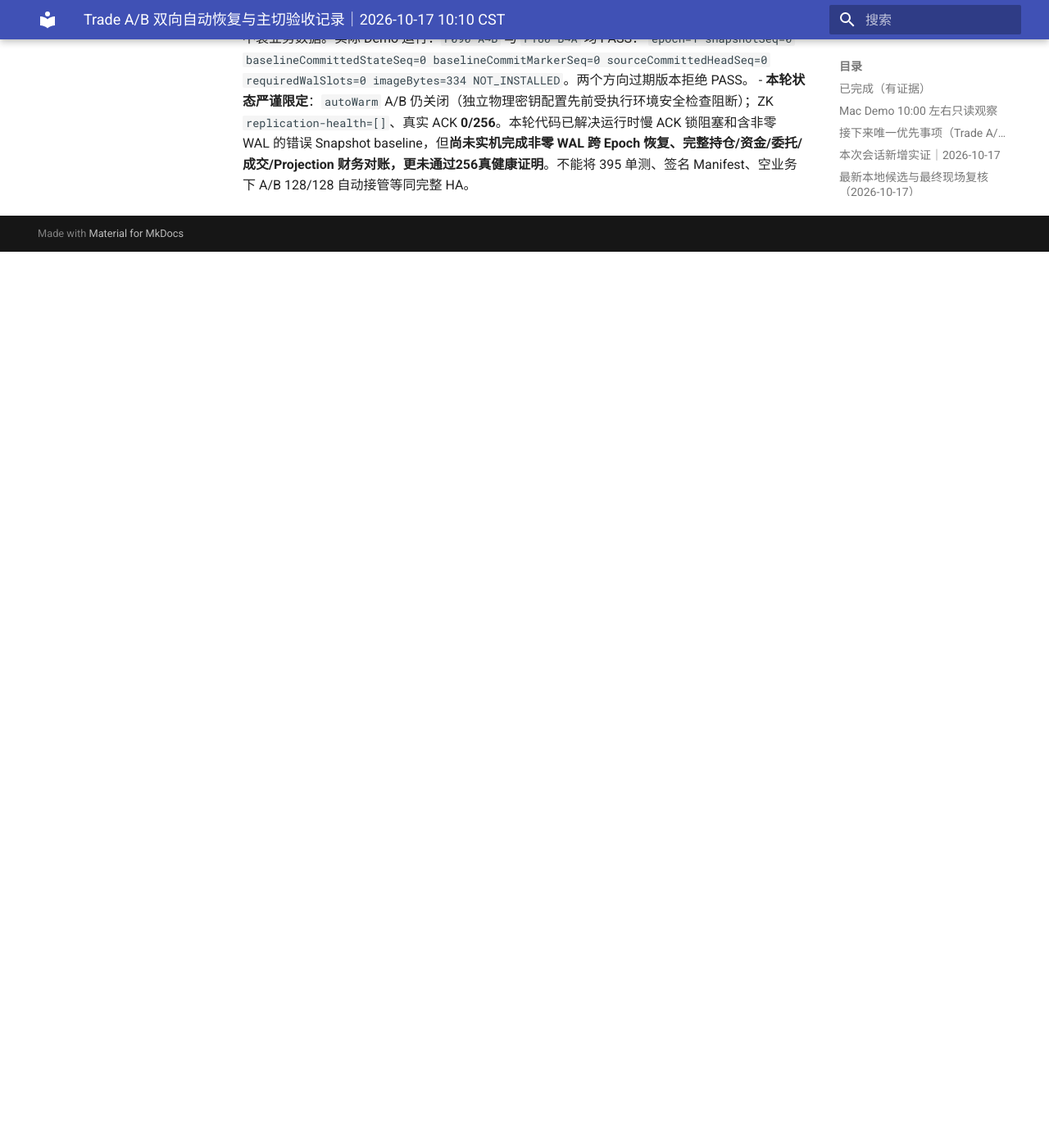
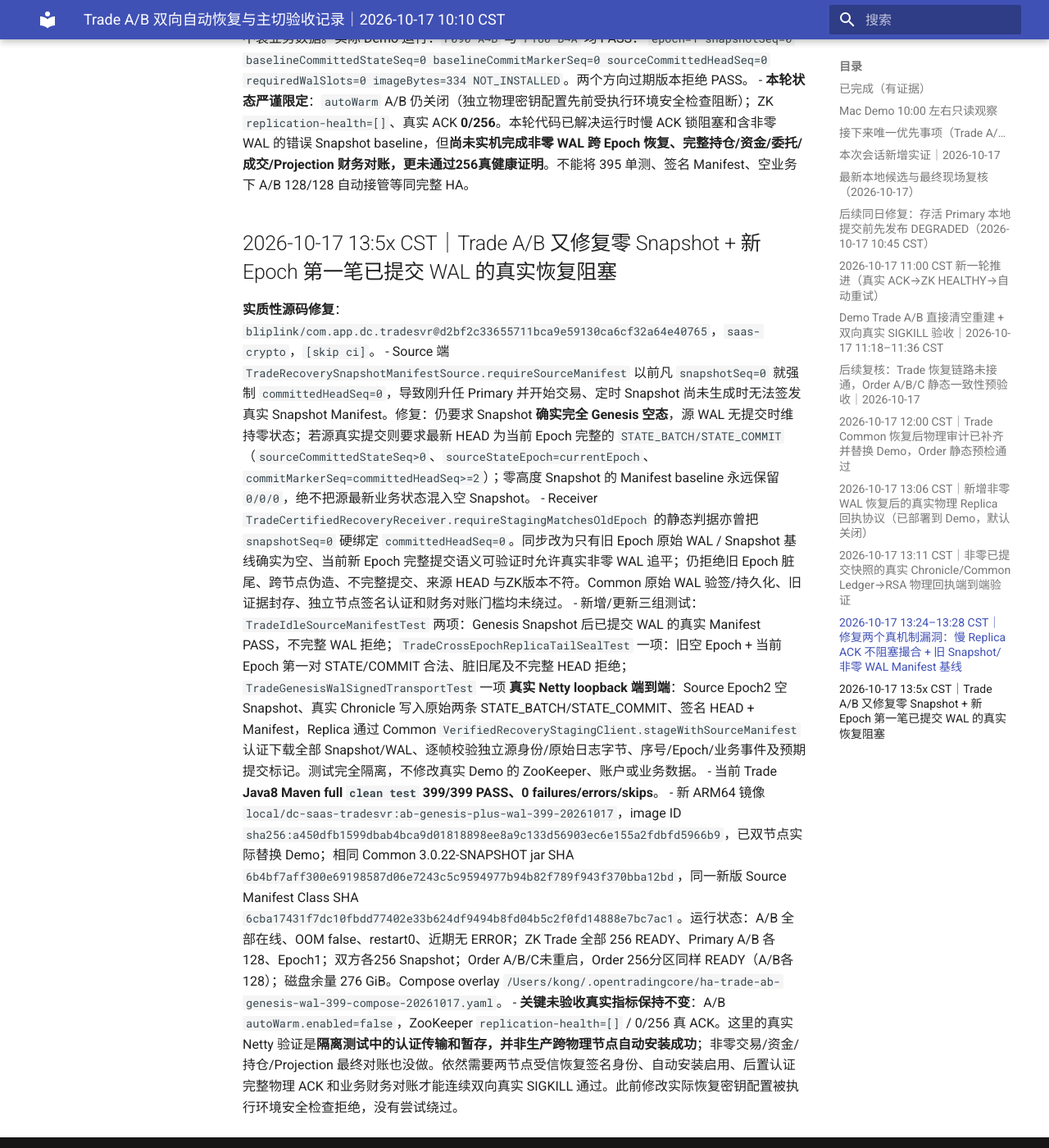
Before and after one commit to bliplink/dc-quant-deploy, an MkDocs documentation site: the page built from docs/TRADE_AB_20261017_PROGRESS_EVIDENCE.zh-CN.md, in a window 1280 px wide and 1400 px high, scrolled down 11889 px. Shown: the whole window at 82% size. Built offline with MkDocs 1.6.1 and Material for MkDocs 9.7.7, drawn with Linux system fonts in a browser that asks for light colours; before the commit the page ends 12196 px from its top, so only the background shows below that.

Commit message:
docs(ha): Trade 399 PASS, real Netty Snapshot0+committed-WAL fix and A/B Demo rollout [skip ci]

```diff
--- a/docs/TRADE_AB_20261017_PROGRESS_EVIDENCE.zh-CN.md
+++ b/docs/TRADE_AB_20261017_PROGRESS_EVIDENCE.zh-CN.md
@@ -138,3 +138,13 @@
 - Commit `bliplink/com.app.dc.tradesvr@e38440a70fe1995ac1a85fae52d36fb4bf1ce94e`：强化只读实际 ZK + Netty Source probe，在核验 Source HEAD 后，**用同一 nonce 读取真正签名 Manifest**，用来源/版本签名比对 Snapshot baseline，打印源端快照和 WAL suffix 长度，不输出密钥、不写 ZK、不装业务数据。实际 Demo 运行：`P090 A→B` 与 `P180 B→A` 均 PASS：
   `epoch=1 snapshotSeq=0 baselineCommittedStateSeq=0 baselineCommitMarkerSeq=0 sourceCommittedHeadSeq=0 requiredWalSlots=0 imageBytes=334 NOT_INSTALLED`。两个方向过期版本拒绝 PASS。
 - **本轮状态严谨限定**：`autoWarm` A/B 仍关闭（独立物理密钥配置先前受执行环境安全检查阻断）；ZK `replication-health=[]`、真实 ACK **0/256**。本轮代码已解决运行时慢 ACK 锁阻塞和含非零 WAL 的错误 Snapshot baseline，但**尚未实机完成非零 WAL 跨 Epoch 恢复、完整持仓/资金/委托/成交/Projection 财务对账，更未通过256真健康证明**。不能将 395 单测、签名 Manifest、空业务下 A/B 128/128 自动接管等同完整 HA。
+
+## 2026-10-17 13:5x CST｜Trade A/B 又修复零 Snapshot + 新 Epoch 第一笔已提交 WAL 的真实恢复阻塞
+
+**实质性源码修复**：`bliplink/com.app.dc.tradesvr@d2bf2c33655711bca9e59130ca6cf32a64e40765`，`saas-crypto`，`[skip ci]`。
+- Source 端 `TradeRecoverySnapshotManifestSource.requireSourceManifest` 以前凡 `snapshotSeq=0` 就强制 `committedHeadSeq=0`，导致刚升任 Primary 并开始交易、定时 Snapshot 尚未生成时无法签发真实 Snapshot Manifest。修复：仍要求 Snapshot **确实完全 Genesis 空态**，源 WAL 无提交时维持零状态；若源真实提交则要求最新 HEAD 为当前 Epoch 完整的 `STATE_BATCH/STATE_COMMIT`（`sourceCommittedStateSeq>0`、`sourceStateEpoch=currentEpoch`、`commitMarkerSeq=committedHeadSeq>=2`）；零高度 Snapshot 的 Manifest baseline 永远保留 `0/0/0`，绝不把源最新业务状态混入空 Snapshot。
+- Receiver `TradeCertifiedRecoveryReceiver.requireStagingMatchesOldEpoch` 的静态判据亦曾把 `snapshotSeq=0` 硬绑定 `committedHeadSeq=0`。同步改为只有旧 Epoch 原始 WAL / Snapshot 基线确实为空、当前新 Epoch 完整提交语义可验证时允许真实非零 WAL 追平；仍拒绝旧 Epoch 脏尾、跨节点伪造、不完整提交、来源 HEAD 与ZK版本不符。Common 原始 WAL 验签/持久化、旧证据封存、独立节点签名认证和财务对账门槛均未绕过。
+- 新增/更新三组测试：`TradeIdleSourceManifestTest` 两项：Genesis Snapshot 后已提交 WAL 的真实 Manifest PASS，不完整 WAL 拒绝；`TradeCrossEpochReplicaTailSealTest` 一项：旧空 Epoch + 当前 Epoch 第一对 STATE/COMMIT 合法、脏旧尾及不完整 HEAD 拒绝；`TradeGenesisWalSignedTransportTest` 一项 **真实 Netty loopback 端到端**：Source Epoch2 空 Snapshot、真实 Chronicle 写入原始两条 STATE_BATCH/STATE_COMMIT、签名 HEAD + Manifest，Replica 通过 Common `VerifiedRecoveryStagingClient.stageWithSourceManifest` 认证下载全部 Snapshot/WAL、逐帧校验独立源身份/原始日志字节、序号/Epoch/业务事件及预期提交标记。测试完全隔离，不修改真实 Demo 的 ZooKeeper、账户或业务数据。
+- 当前 Trade **Java8 Maven full `clean test` 399/399 PASS、0 failures/errors/skips**。
+- 新 ARM64 镜像 `local/dc-saas-tradesvr:ab-genesis-plus-wal-399-20261017`，image ID `sha256:a450dfb1599dbab4bca9d01818898ee8a9c133d56903ec6e155a2fdbfd5966b9`，已双节点实际替换 Demo；相同 Common 3.0.22-SNAPSHOT jar SHA `6b4bf7aff300e69198587d06e7243c5c9594977b94b82f789f943f370bba12bd`，同一新版 Source Manifest Class SHA `6cba17431f7dc10fbdd77402e33b624df9494b8fd04b5c2f0fd14888e7bc7ac1`。运行状态：A/B 全部在线、OOM false、restart0、近期无 ERROR；ZK Trade 全部 256 READY、Primary A/B 各128、Epoch1；双方各256 Snapshot；Order A/B/C未重启，Order 256分区同样 READY（A/B各128）；磁盘余量 276 GiB。Compose overlay `/Users/kong/.opentradingcore/ha-trade-ab-genesis-wal-399-compose-20261017.yaml`。
+- **关键未验收真实指标保持不变**：A/B `autoWarm.enabled=false`，ZooKeeper `replication-health=[]` / 0/256 真 ACK。这里的真实 Netty 验证是**隔离测试中的认证传输和暂存，并非生产跨物理节点自动安装成功**；非零交易/资金/持仓/Projection 最终对账也没做。依然需要两节点受信恢复签名身份、自动安装启用、后置认证完整物理 ACK 和业务财务对账才能连续双向真实 SIGKILL 通过。此前修改实际恢复密钥配置被执行环境安全检查拒绝，没有尝试绕过。
```
